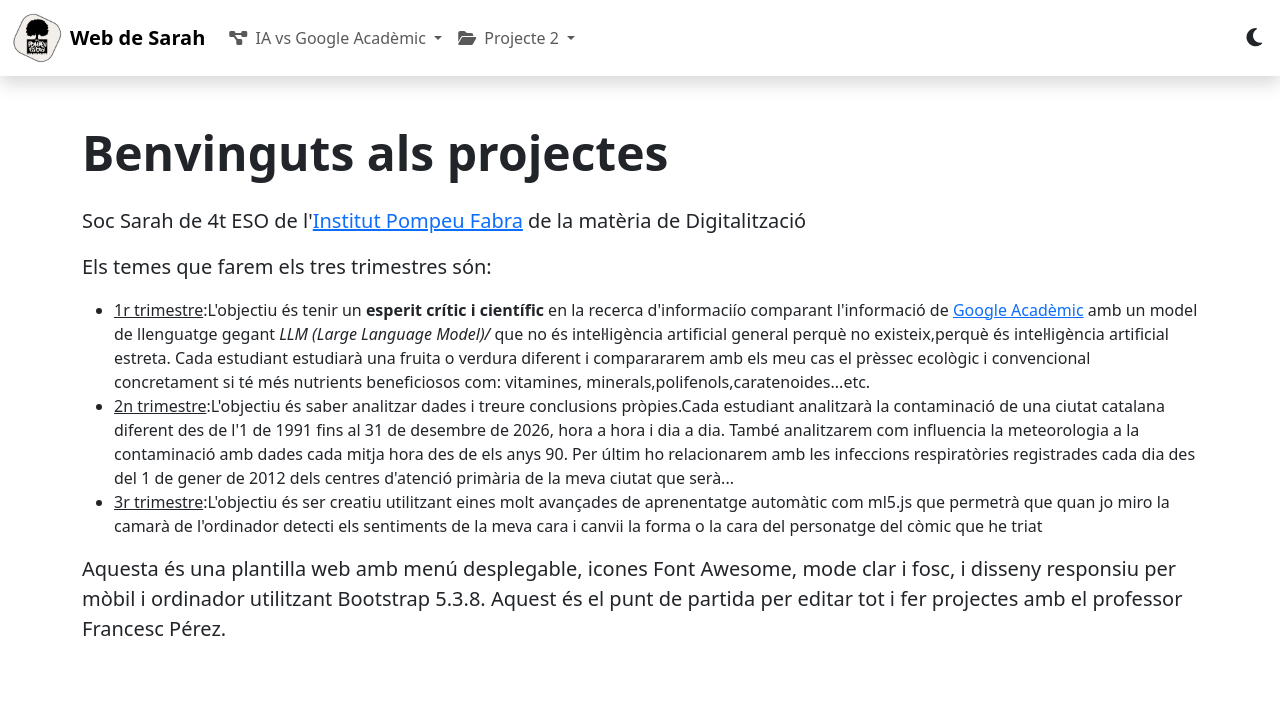
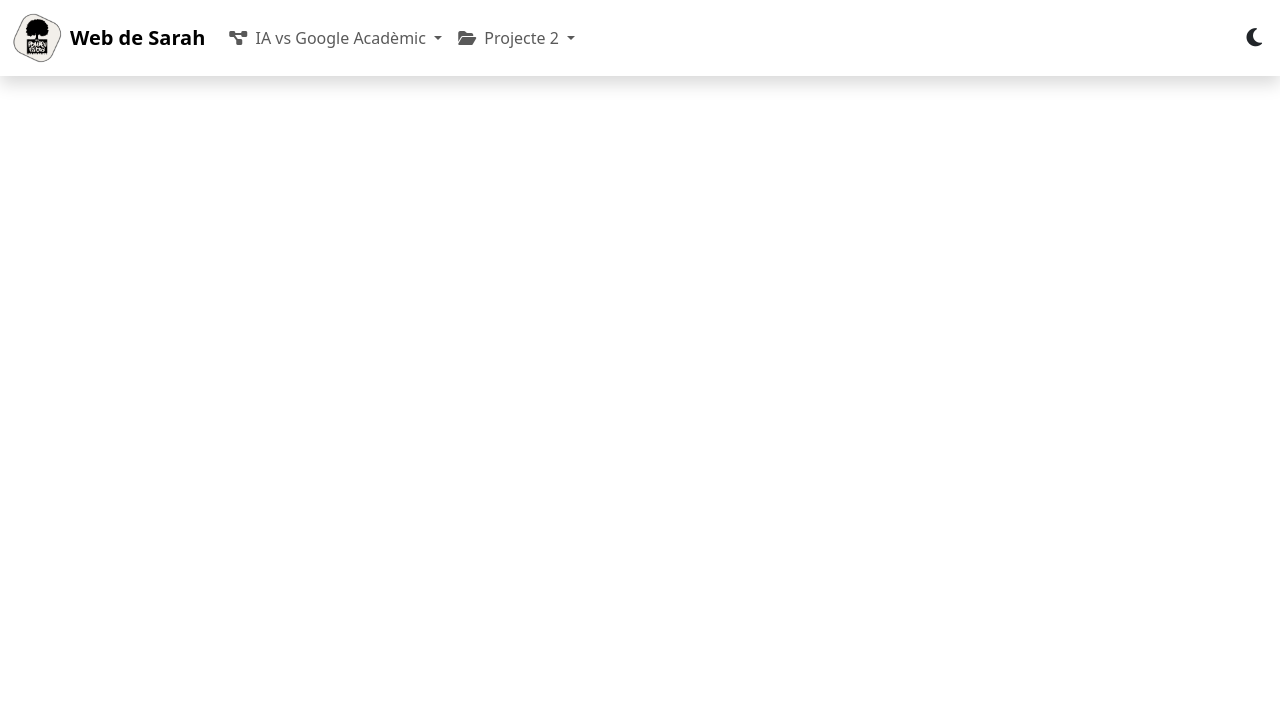
Before and after one commit to sospinapompeu/sospinapompeu.github.io, a plain HTML site: page ia/index.html in a window 1280 px wide. Drawn offline with nearby package versions, Linux system fonts and the light colour scheme; files whose address does not match are found by name.

Commit message:
Update index.html

```diff
--- a/ia/index.html
+++ b/ia/index.html
@@ -106,29 +106,7 @@
   </nav>
 
   <!-- Contingut -->
-  <main class="container py-5">
-    <h1 class="display-5 fw-bold mb-4">Benvinguts als projectes</h1>
-    <p class="lead">Soc Sarah de 4t ESO de l'<a href="https://agora.xtec.cat/ies-pompeu-fabra-martorell/" >Institut Pompeu Fabra</a> de
-      la matèria de Digitalització</p>
-      <p class="lead"> Els temes que farem els tres trimestres són:
-        <ul>
-          <li><u>1r trimestre</u>:L'objectiu és tenir un <b> esperit crític i científic </b> en la recerca d'informaciío comparant l'informació
-            de <a href="https://scholar.google.com/?hl=ca/"> Google Acadèmic</a> amb un model de llenguatge gegant
-             <i> LLM (Large Language Model)/</i> que no és
-              intel·ligència artificial general perquè no existeix,perquè és intel·ligència artificial estreta.
-          Cada estudiant estudiarà una fruita o verdura diferent i comparararem amb els meu cas el prèssec ecològic i convencional
-          concretament si té més nutrients beneficiosos com: vitamines, minerals,polifenols,caratenoides...etc. </li>
-          <li><u>2n trimestre</u>:L'objectiu és saber analitzar dades i treure conclusions
-          pròpies.Cada estudiant analitzarà la contaminació de una ciutat catalana diferent
-          des de l'1 de 1991 fins al 31 de desembre de 2026, hora a hora i dia a dia.
-          També analitzarem com influencia la meteorologia a la contaminació amb dades cada mitja hora des de els anys 90.
-          Per últim  ho relacionarem amb les infeccions respiratòries registrades cada dia des del 1 de gener de 2012
-          dels centres d'atenció primària de la meva ciutat que serà...</li>
-          <li><u>3r trimestre</u>:L'objectiu és ser creatiu utilitzant eines molt avançades de aprenentatge automàtic com ml5.js que permetrà que quan jo miro la camarà de l'ordinador detecti els sentiments de la meva cara i canvii la forma o la cara del personatge del
-         còmic que he triat  </li>
-       </ul>
-    <p class="lead">Aquesta és una plantilla web amb menú desplegable, icones Font Awesome, mode clar i fosc, i disseny responsiu per mòbil i ordinador utilitzant Bootstrap 5.3.8. Aquest és el punt de partida per editar tot i fer projectes amb el professor Francesc Pérez.</p>
-  </main>
+
 
   <script src="https://cdn.jsdelivr.net/npm/bootstrap@5.3.8/dist/js/bootstrap.bundle.min.js"></script>
   <script>
```
